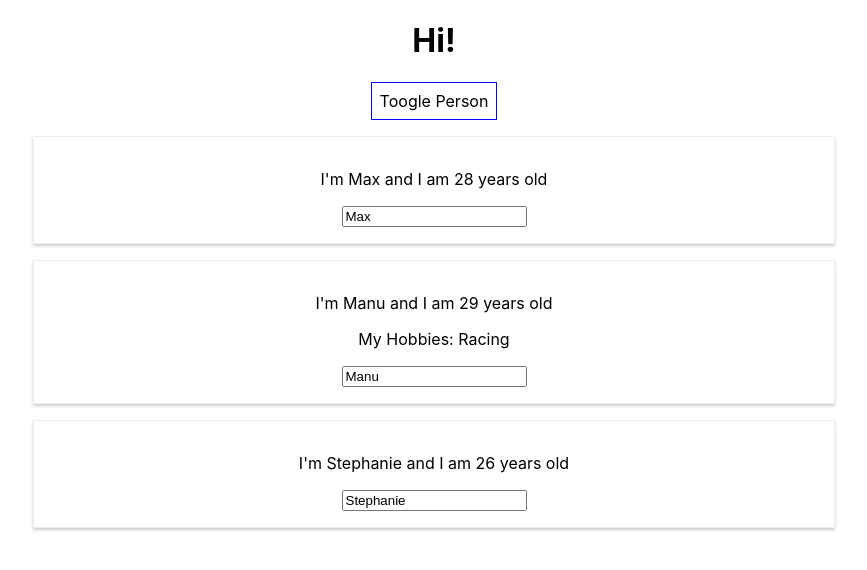
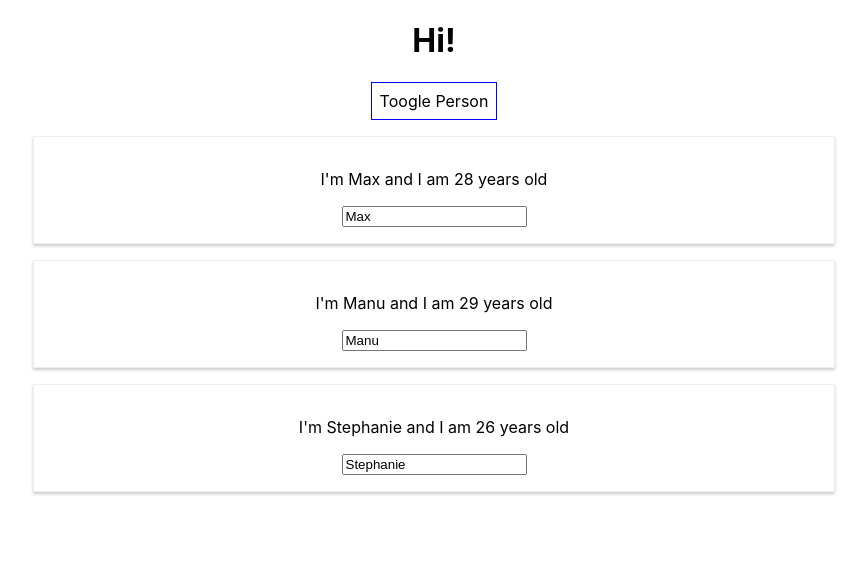
Before and after one commit to MelinaMejia95/react-complete-guide, a React (Create React App) app: page / in a window 1280 px wide. Both pictures are taken after a click on the button "Toogle Person". Shown: the top 570 px of the page, without its empty margins (206-1073 px from the left). Built offline with nearby package versions, Linux system fonts and the light colour scheme.

Commit message:
Working with lists

```diff
--- a/src/App.js
+++ b/src/App.js
@@ -6,9 +6,9 @@ class App extends Component {
 
   state = {
     persons: [
-      { name: 'Max', age: 28 },
-      { name: 'Manu', age: 29 },
-      { name: 'Stephanie', age: 26 }
+      { id: '1', name: 'Max', age: 28 },
+      { id: '2', name: 'Manu', age: 29 },
+      { id: '3', name: 'Stephanie', age: 26 }
     ],
     showPersons: false
   }
@@ -25,14 +25,27 @@ class App extends Component {
     })
   }
 
-  nameChangedHandler = (event) => {
-    this.setState({
-      persons: [
-        { name: 'Max' , age: 28 },
-        { name: event.target.value, age: 29 },
-        { name: 'Stephanie', age: 26 }
-      ]
-    })
+  nameChangedHandler = (event, id) => {
+    const personIndex = this.state.persons.findIndex(p => {
+      return p.id === id;
+    });
+
+    const person = {
+      ...this.state.persons[personIndex]
+    };
+
+    person.name = event.target.value;
+    const persons = [...this.state.persons];
+    persons[personIndex] = person;
+
+    this.setState({persons: persons});
+  }
+
+  deletePersonHandler = (personIndex) => {
+    //const persons = this.state.persons.slice();
+    const persons = [...this.state.persons];
+    persons.splice(personIndex, 1);
+    this.setState({persons: persons});
   }
 
   tooglePersonHandler = () => {
@@ -54,18 +67,25 @@ class App extends Component {
     if (this.state.showPersons) {
       persons = (
         <div>
-            <Person
+          {this.state.persons.map((person, index) => {
+            return <Person click={() => this.deletePersonHandler(index)}
+            name={person.name}
+            age={person.age}
+            key={person.id}
+            changed={(event) => this.nameChangedHandler(event, person.id)} />
+          })}
+         {/*  <Person
             name={this.state.persons[0].name}
             age={this.state.persons[0].age}/>
           <Person
             name={this.state.persons[1].name}
             age={this.state.persons[1].age}
             click={this.switchNameHandler.bind(this, 'Max!')}
-              changed={this.nameChangedHandler}>My Hobbies: Racing {/* Use bind instead*/}
+            changed={this.nameChangedHandler}>My Hobbies: Racing Use bind instead
           </Person>
           <Person
             name={this.state.persons[2].name}
-              age={this.state.persons[2].age}/>
+            age={this.state.persons[2].age}/> */}
 
         </div>
       );
```
Lines whose indentation alone changed are shown as unchanged.
